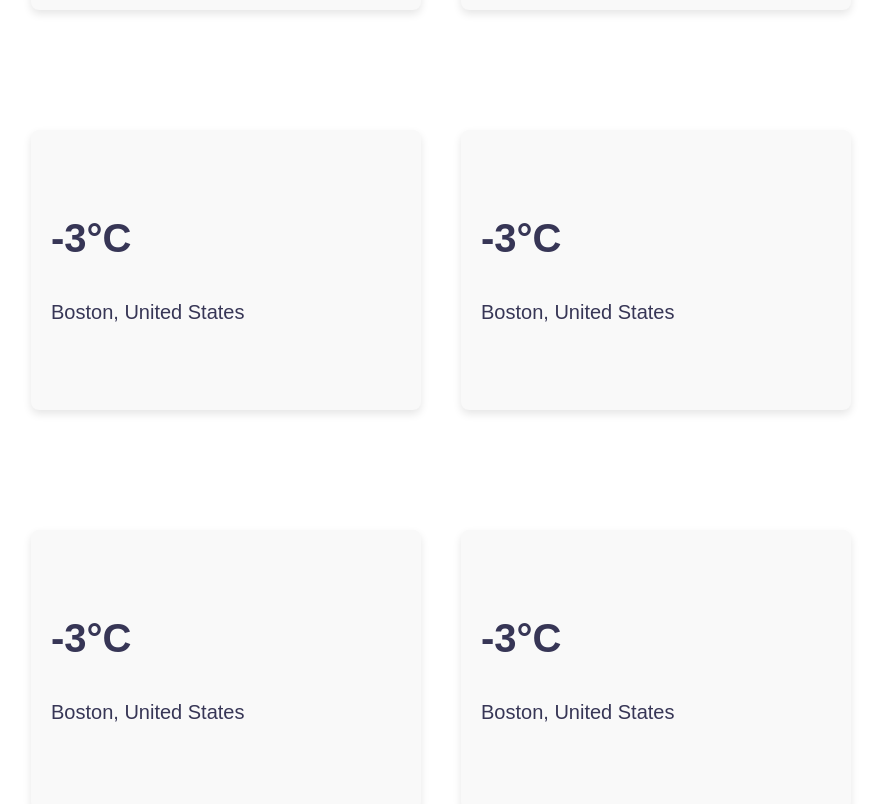
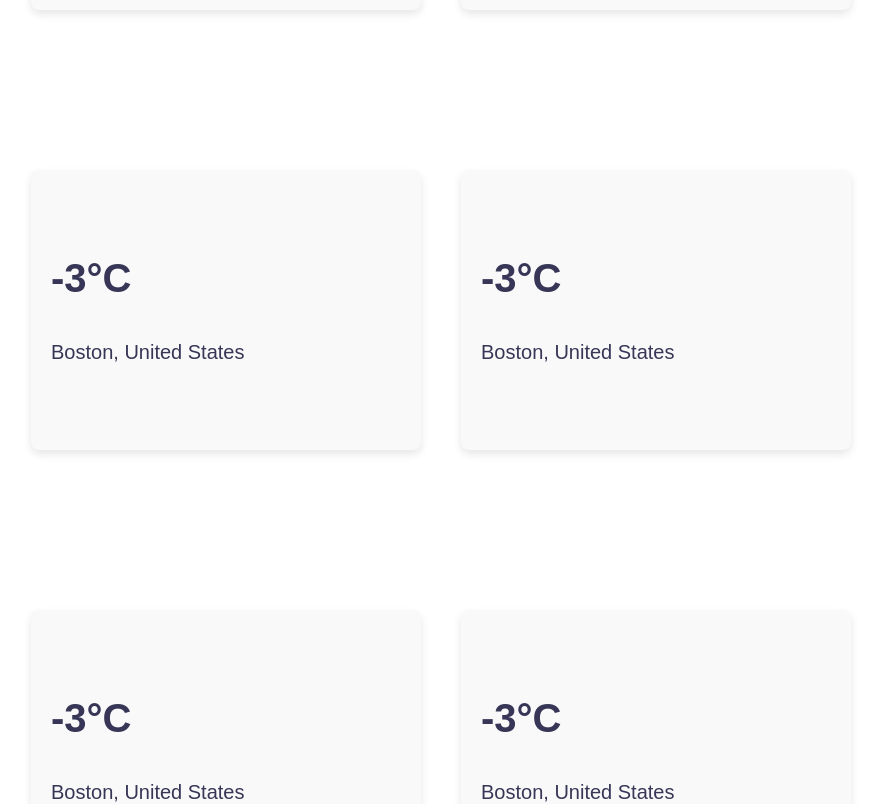
Before and after one commit to gevpa/lpweather, a React (Vite) app: page / in a window 1280 px wide. Shown: the part 1140-1944 px from the top of the page, without its empty margins (89-970 px from the left). Built offline with nearby package versions, Linux system fonts and the light colour scheme.

Commit message:
minor changes in Cards layout

```diff
--- a/src/pages/Home/CardsWrapper/CardsWrapper.css
+++ b/src/pages/Home/CardsWrapper/CardsWrapper.css
@@ -16,6 +16,7 @@
   width: 350px;
   height: 240px;
   padding: 20px;
+  margin-bottom: 40px;
   border-radius: 8px;
   background-color: #f9f9f9;
   box-shadow: 0 4px 8px rgba(0, 0, 0, 0.1);
--- a/src/pages/Home/CardsWrapper/CardsWrapper.tsx
+++ b/src/pages/Home/CardsWrapper/CardsWrapper.tsx
@@ -72,9 +72,9 @@ const cardMockData = [
 function CardsWrapper() {
   const [cards, setCards] = useState(cardMockData);
 
-  const handleSearch = (newCardData) => {
-    setCards((prevCards) => [newCardData, ...prevCards]);
-  };
+  // const handleSearch = (newCardData) => {
+  //   setCards((prevCards) => [newCardData, ...prevCards]);
+  // };
 
   return (
     <div className="cardsWrapper">
```
